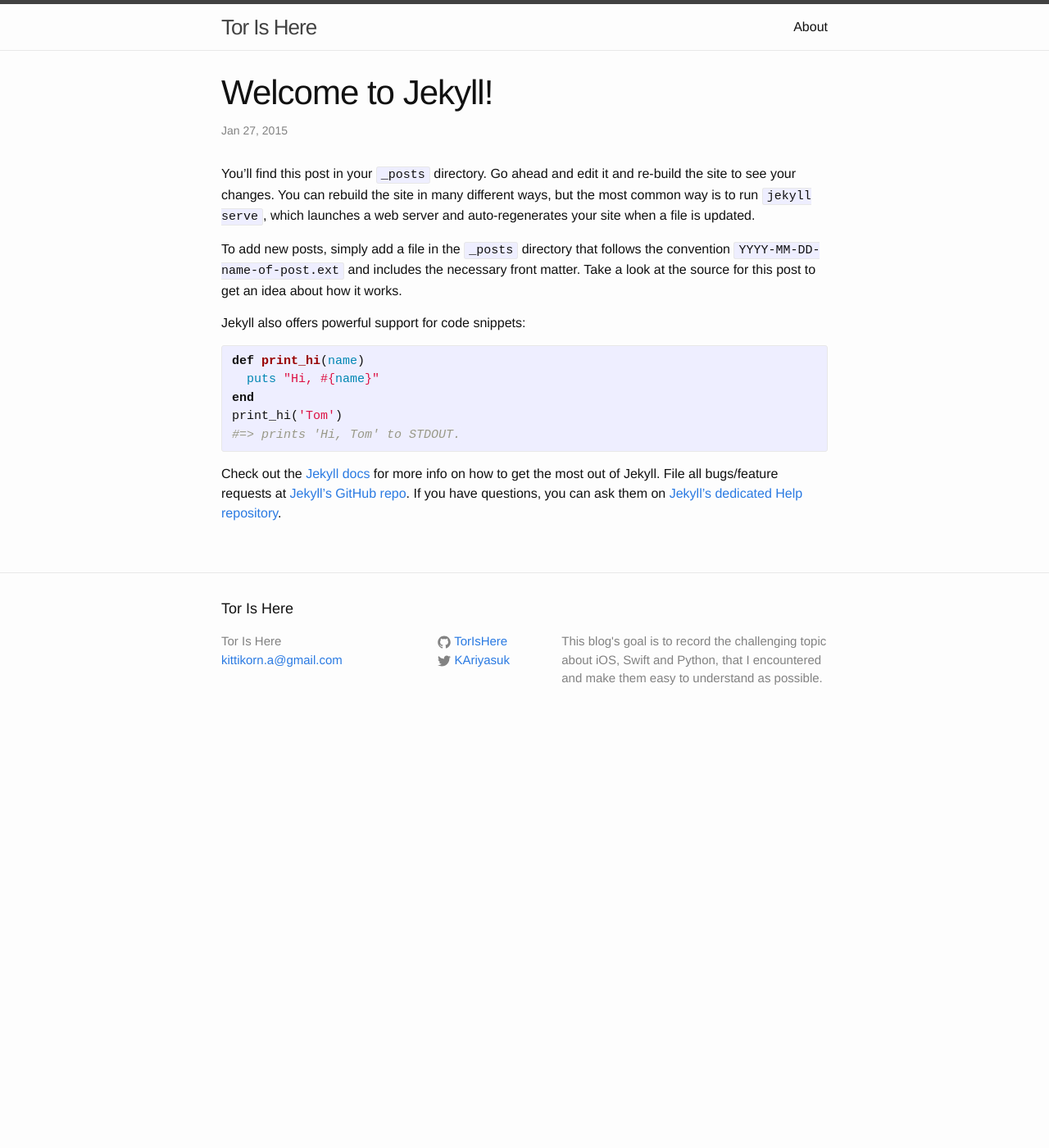
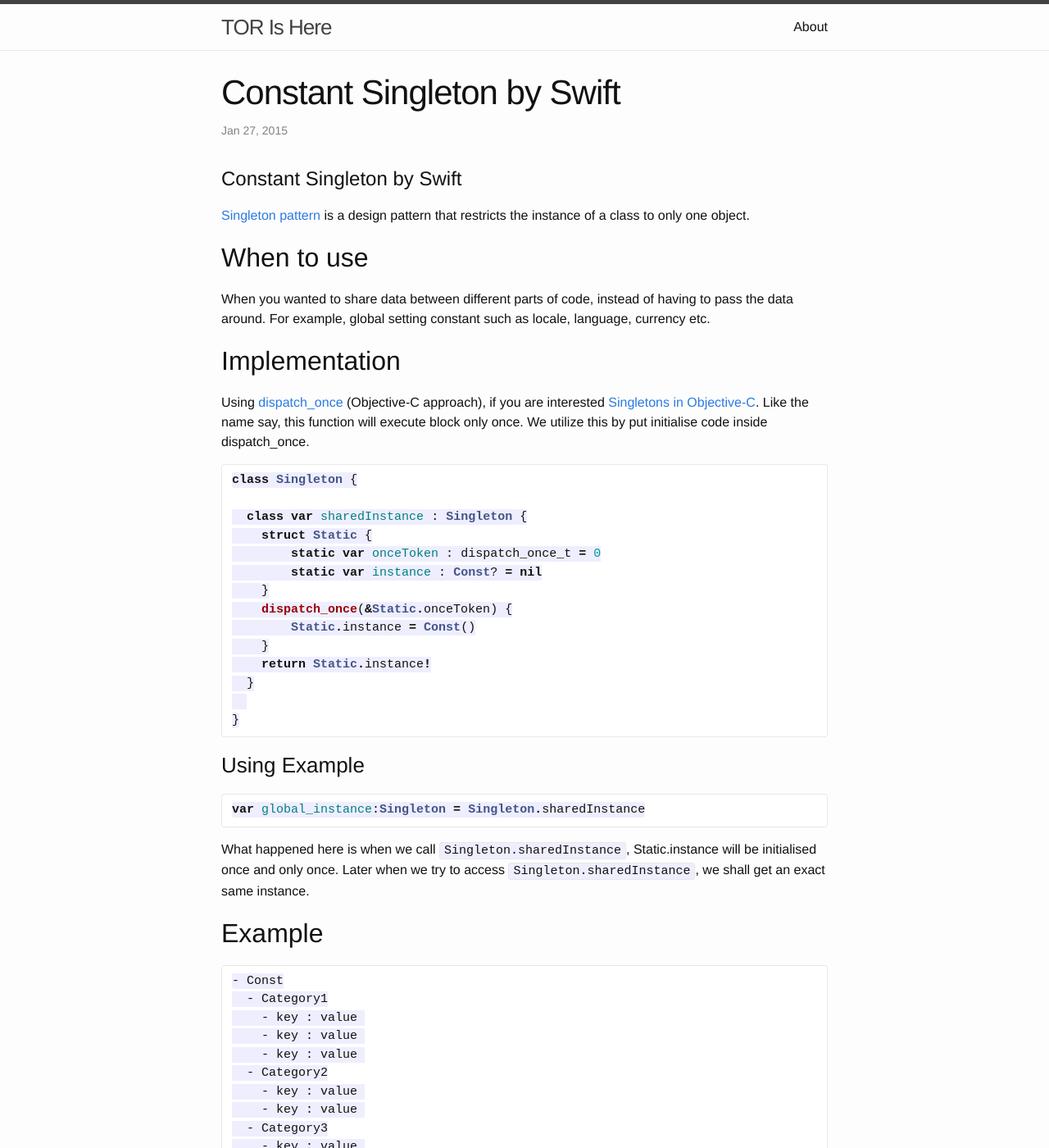
Before and after one commit to TorIsHere/TorIsHere.github.io, a Jekyll site: the page built from _posts/2015-01-27-welcome-to-jekyll.markdown, in a window 1280 px wide and 1400 px high. Shown: the whole window at 82% size. Built offline with Jekyll 4.4.1, drawn with Linux system fonts in a browser that asks for light colours; some of the changed text lies outside the part shown.

Commit message:
Add entry

````diff
--- a/_config.yml
+++ b/_config.yml
@@ -1,5 +1,5 @@
 # Site settings
-title: "Tor Is Here"
+title: "TOR Is Here"
 email: kittikorn.a@gmail.com
 description: This blog's goal is to record the challenging topic about iOS, Swift and Python, that I encountered and make them easy to understand as possible.
 baseurl: "" # the subpath of your site, e.g. /blog/
--- a/_posts/2015-01-27-welcome-to-jekyll.markdown
+++ b/_posts/2015-01-27-welcome-to-jekyll.markdown
@@ -1,9 +1,115 @@
 ---
 layout: post
-title:  "Welcome to Jekyll!"
+title:  "Constant Singleton by Swift"
 date:   2015-01-27 18:57:42
-categories: jekyll update
+categories: Swift
 ---
+# Constant Singleton by Swift
+[Singleton pattern](http://www.galloway.me.uk/tutorials/singleton-classes/) is a design pattern that restricts
+the instance of a class to only one object.
+
+## When to use
+When you wanted to share data between different parts of code, instead of having to pass the data around. For example,
+global setting constant such as locale, language, currency etc.
+
+##Implementation
+Using [dispatch_once](https://developer.apple.com/library/mac/documentation/Darwin/Reference/ManPages/man3/dispatch_once_f.3.html) (Objective-C approach), if you are interested [Singletons in Objective-C](http://www.galloway.me.uk/tutorials/singleton-classes/). Like the name say, this function will execute block only once. We utilize this by put initialise code inside dispatch_once.
+
+```swift
+class Singleton {
+
+  class var sharedInstance : Singleton {
+    struct Static {
+        static var onceToken : dispatch_once_t = 0
+        static var instance : Const? = nil
+    }
+    dispatch_once(&Static.onceToken) {
+        Static.instance = Const()
+    }
+    return Static.instance!
+  }
+
+}
+```
+###Using Example
+```swift
+var global_instance:Singleton = Singleton.sharedInstance
+```
+
+What happened here is when we call `Singleton.sharedInstance`, Static.instance will be initialised once and only once. Later when we try to access `Singleton.sharedInstance`, we shall get an exact same instance.
+
+
+
+
+
+##Example
+```
+- Const
+  - Category1
+    - key : value
+    - key : value
+    - key : value
+  - Category2
+    - key : value
+    - key : value
+  - Category3
+    - key : value
+    - key : value
+    - key : value
+```
+
+```swift
+class ConstSingleton {
+    private var constant = Dictionary<String, Dictionary<String,String>>()
+
+    func getConst(type:String, key: String) -> String? {
+        if constant.isEmpty || constant[type] == nil{
+            return nil
+        }
+        else {
+            var myConst = constant[type]
+            if myConst?[key] != nil {
+                return myConst?[key]
+            }
+        }
+        return nil
+    }
+
+    func setConst(type:String, key: String, value: String) -> Bool? {
+        var success:Bool
+        if constant.isEmpty || constant[type] == nil{
+            var newConst = [key : value]
+            if let unwrappedPreviousValue = constant.updateValue(newConst, forKey: type) {
+                println("Replaced the previous value: \(unwrappedPreviousValue)")
+            } else{
+                println("Added a new value")
+            }
+        }
+        else{
+            if let unwrappedPreviousValue = constant[type]?.updateValue(value, forKey: key) {
+                println("Replaced the previous value: \(unwrappedPreviousValue)")
+            } else {
+                println("Added a new value")
+            }
+
+        }
+        return true
+    }
+
+    class var sharedInstance : ConstSingleton {
+        struct Static {
+            static var onceToken : dispatch_once_t = 0
+            static var instance : ConstSingleton? = nil
+        }
+        dispatch_once(&Static.onceToken) {
+            Static.instance = ConstSingleton()
+        }
+        return Static.instance!
+    }
+}
+```
+
+
 You’ll find this post in your `_posts` directory. Go ahead and edit it and re-build the site to see your changes. You can rebuild the site in many different ways, but the most common way is to run `jekyll serve`, which launches a web server and auto-regenerates your site when a file is updated.
 
 To add new posts, simply add a file in the `_posts` directory that follows the convention `YYYY-MM-DD-name-of-post.ext` and includes the necessary front matter. Take a look at the source for this post to get an idea about how it works.
````
